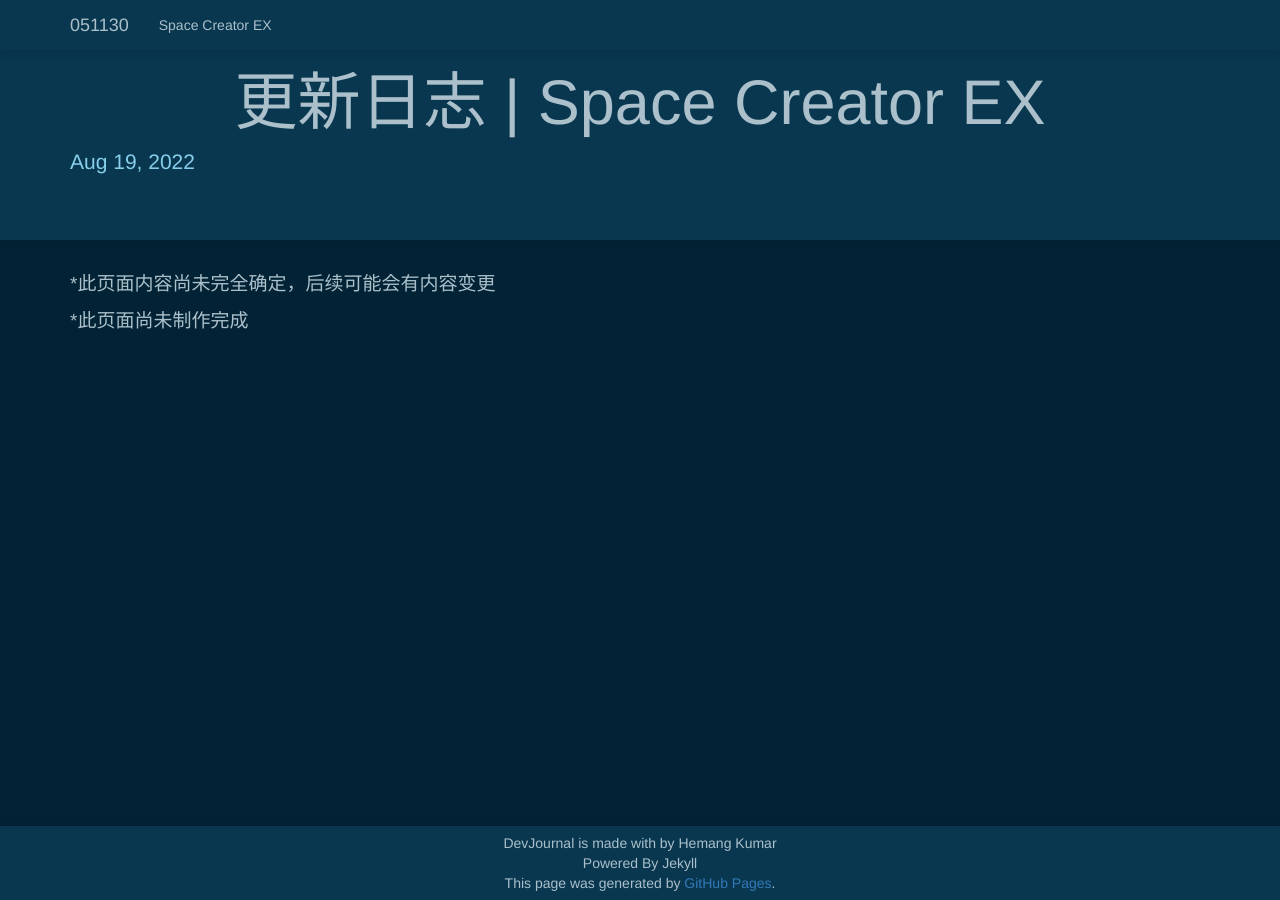
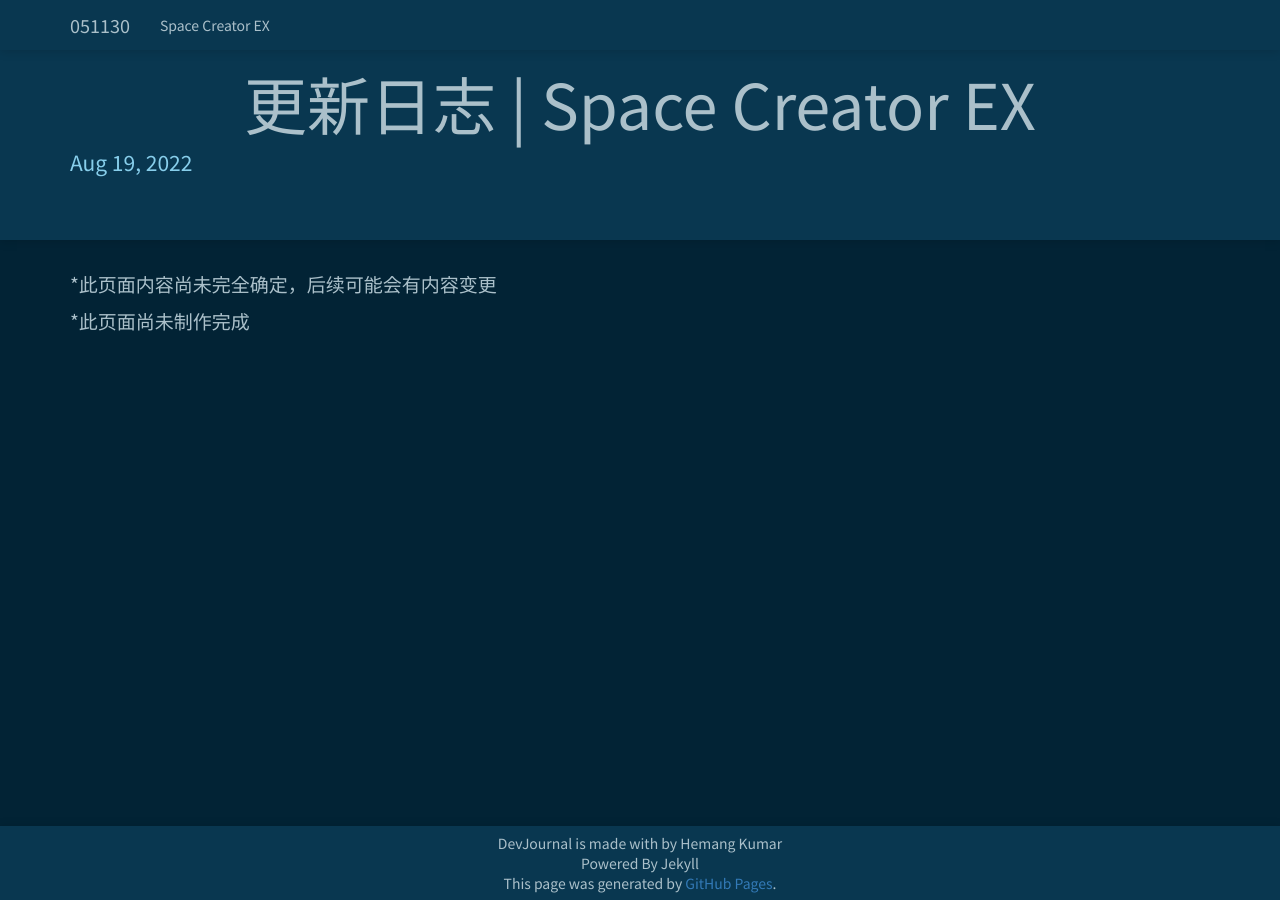
Before and after one commit to x051130x/x051130x.github.io, a Jekyll site: the page built from _posts/2022-8-19-uplog.md, in a window 1280 px wide. Built offline with Jekyll 4.4.1, drawn with Linux system fonts in a browser that asks for light colours; nearby versions of some CDN libraries.

Commit message:
Update main.scss

```diff
--- a/css/main.scss
+++ b/css/main.scss
@@ -4,7 +4,7 @@
 @charset "utf-8";
 
 // Our variables
-$base-font-family: source-han-sans-cjk-sc, "Helvetica Neue", Helvetica, Arial, sans-serif;
+$base-font-family: 'Noto Sans SC', "Sarasa Gothic SC", "Source Han Sans SC", "Helvetica Neue", Helvetica, Arial, sans-serif;
 $base-font-size:   16px;
 $base-font-weight: 400;
 $small-font-size:  $base-font-size * 0.875;
```
